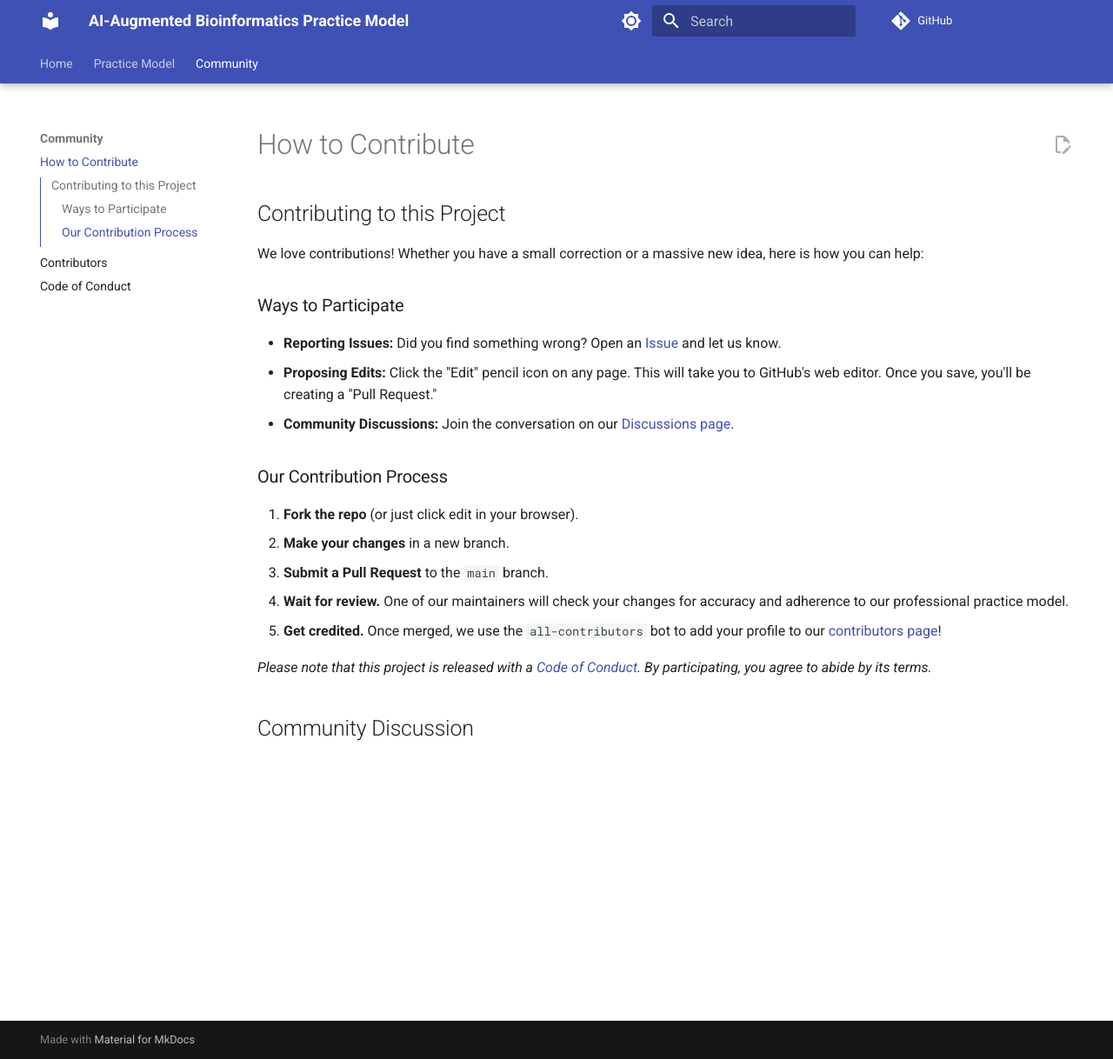
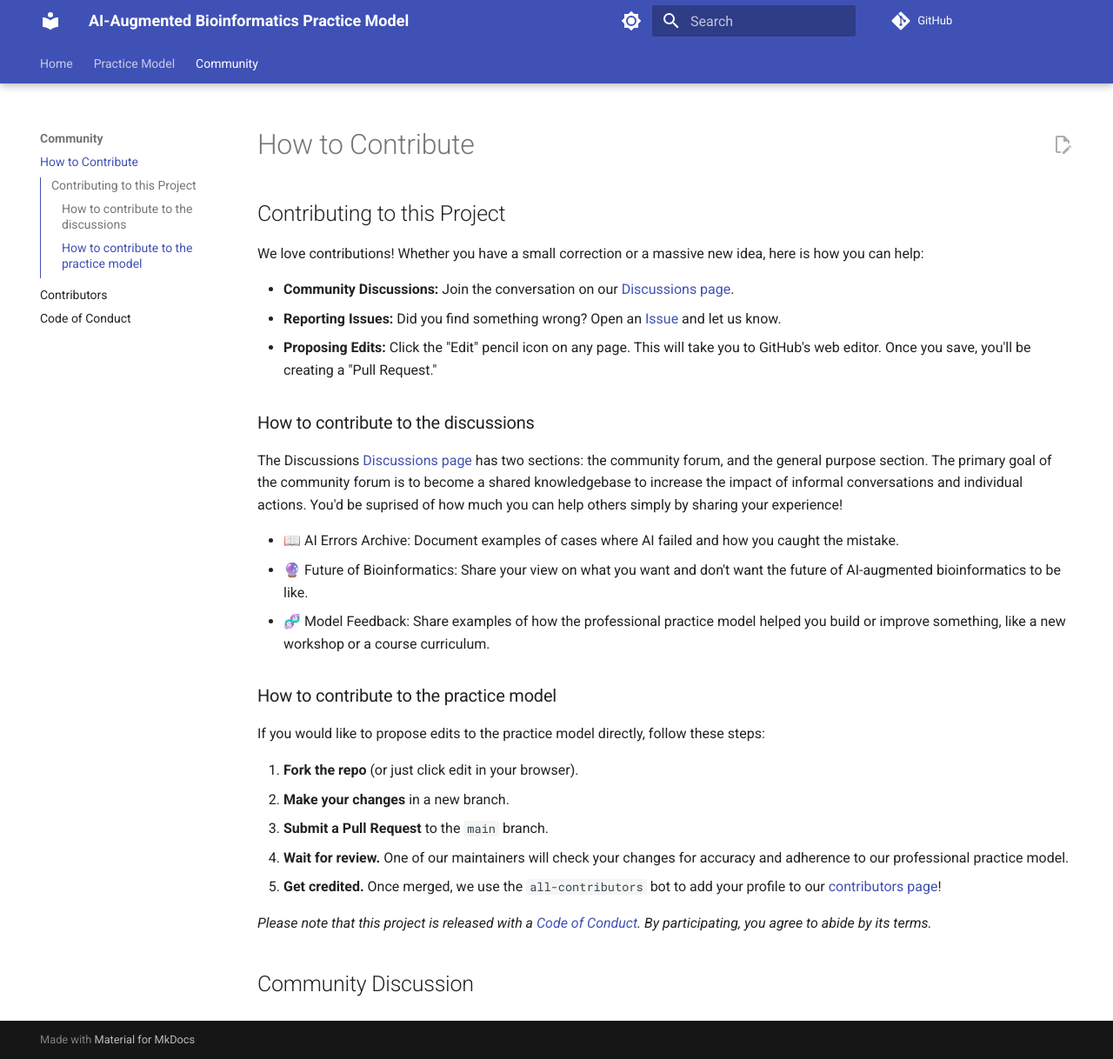
Before and after one commit to larisa-msoto/ai-bioinformatics-practice-model, an MkDocs documentation site: the page built from docs/contributing.md, in a window 1280 px wide and 1218 px high. Shown: the whole window at 87% size. Built offline with MkDocs 1.6.1 and Material for MkDocs 9.7.7, drawn with Linux system fonts in a browser that asks for light colours; comment, search, counter and statistics services are not loaded.

Commit message:
Update contributing.md

```diff
--- a/docs/contributing.md
+++ b/docs/contributing.md
@@ -2,12 +2,22 @@
 
 We love contributions! Whether you have a small correction or a massive new idea, here is how you can help:
 
-## Ways to Participate
+- **Community Discussions:** Join the conversation on our [Discussions page](https://github.com/larisa-msoto/ai-bioinformatics-practice-model/discussions).
 - **Reporting Issues:** Did you find something wrong? Open an [Issue](https://github.com/larisa-msoto/ai-bioinformatics-practice-model/issues) and let us know.
 - **Proposing Edits:** Click the "Edit" pencil icon on any page. This will take you to GitHub's web editor. Once you save, you'll be creating a "Pull Request."
-- **Community Discussions:** Join the conversation on our [Discussions page](https://github.com/larisa-msoto/ai-bioinformatics-practice-model/discussions).
 
-## Our Contribution Process
+## How to contribute to the discussions
+
+The Discussions [Discussions page](https://github.com/larisa-msoto/ai-bioinformatics-practice-model/discussions) has two sections: the community forum, and the general purpose section. The primary  goal of the community forum is to become a shared knowledgebase to increase the impact of informal conversations and individual actions. You'd be suprised of how much you can help others simply by sharing your experience!
+
+  * 📖 AI Errors Archive: Document examples of cases where AI failed and how you caught the mistake.
+  * 🔮 Future of Bioinformatics: Share your view on what you want and don't want the future of AI-augmented bioinformatics to be like.
+  * 🧬 Model Feedback: Share examples of how the professional practice model helped you build or improve something, like a new workshop or a course curriculum.
+
+## How to contribute to the practice model
+
+If you would like to propose edits to the practice model directly, follow these steps:
+
 1. **Fork the repo** (or just click edit in your browser).
 2. **Make your changes** in a new branch.
 3. **Submit a Pull Request** to the `main` branch.
```
